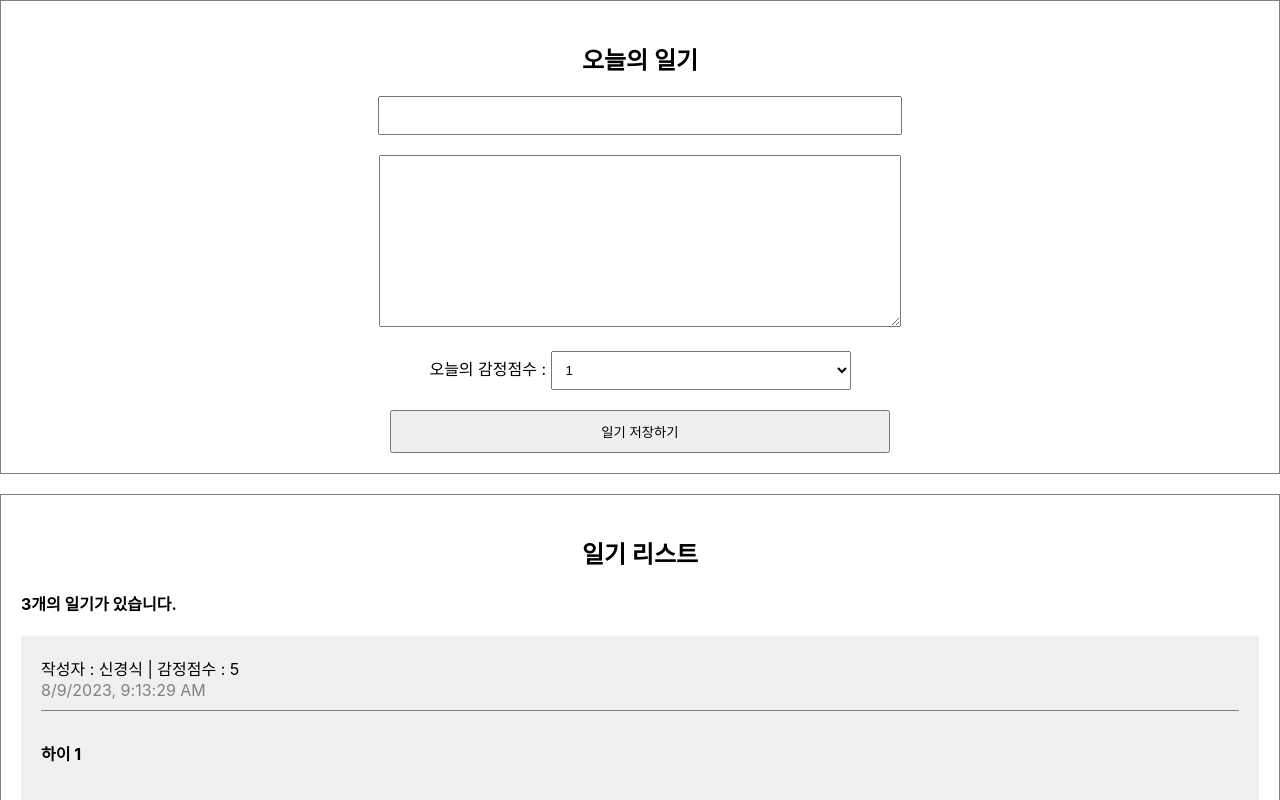
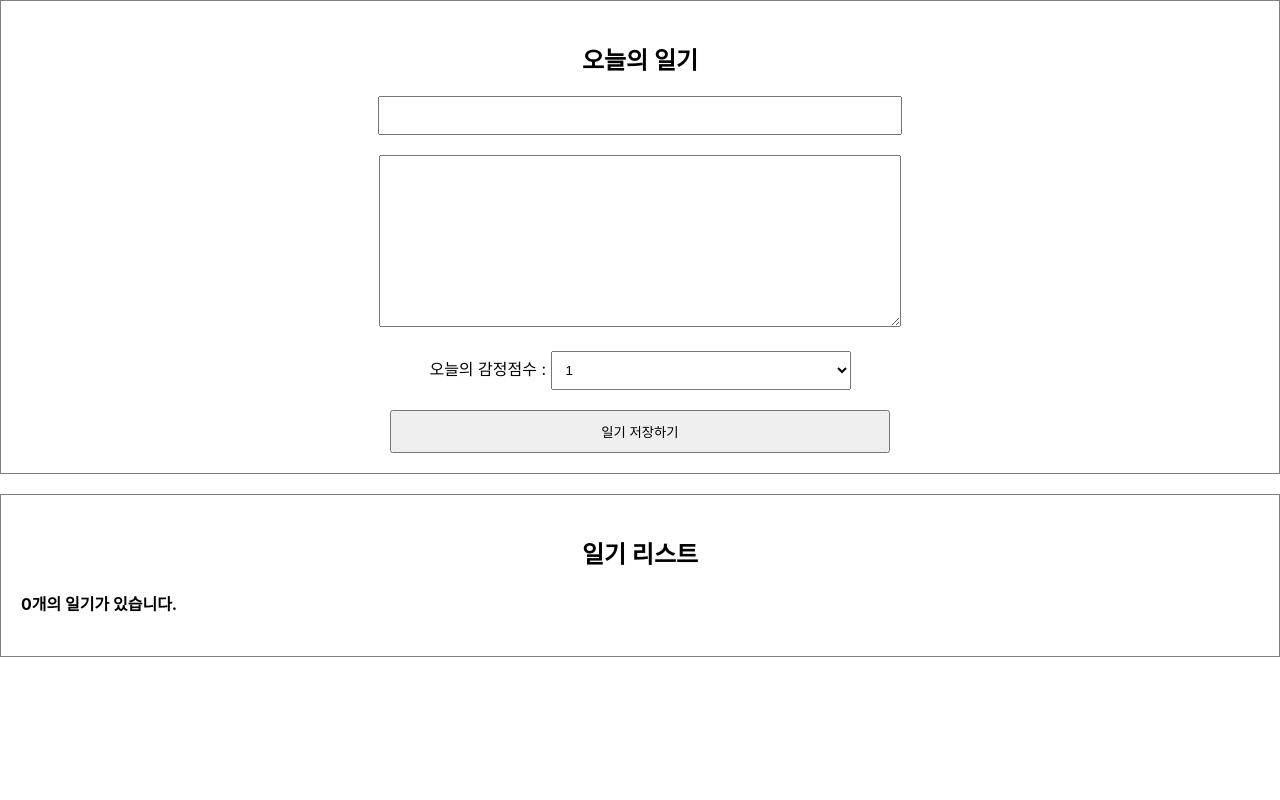
Before and after one commit to sks8960/studyJS, a React (Create React App) app: page / in a window 1280 px wide. Shown: the top 800 px of the page. Built offline with nearby package versions, Linux system fonts and the light colour scheme.

Commit message:
일기장 추가 및 수정기능 추가

```diff
--- a/src/App.js
+++ b/src/App.js
@@ -1,37 +1,40 @@
-import React, {useRef, useEffect} from 'react';
+import React, {useRef, useState} from 'react';
 import './App.css';
 import DiaryEditor from "./DiaryEditor";
 import DiaryList from './DiaryList';
 
-const dummyList = [
-  {
-    id:1,
-    author:"신경식",
-    content:"하이 1",
-    emotion:5,
-    created_date: new Date().getTime(),
-  },
-  {
-    id:2,
-    author:"이순신",
-    content:"하이 2",
-    emotion:4,
-    created_date: new Date().getTime(),
-  },
-  {
-    id:3,
-    author:"홍길동",
-    content:"하이 3",
-    emotion:3,
-    created_date: new Date().getTime(),
-  },
-]
+const App = () => {
 
-const App = () => {
+  const [data, setData] = useState([]);
+  const dataId = useRef(0);
+  const onCreate = (author, content, emotion) => {
+    const created_date = new Date().getTime();
+    const newItem = {
+      author,
+      content,
+      emotion,
+      created_date,
+      id: dataId.current
+    }
+    dataId.current += 1;
+    setData([newItem, ...data]);
+  };
+
+  const onRemove = (targetId) => {
+    const newDiaryList = data.filter((it) => it.id !== targetId);
+    setData(newDiaryList);
+  };
+
+  const onEdit = (targetId, newContent) => {
+    setData(
+      data.map((it)=>it.id === targetId ? {...it, content: newContent} : it)
+    )
+  }
+
   return (
     <div className="App">
-      <DiaryEditor/>
-      <DiaryList diaryList={dummyList}/>
+      <DiaryEditor onCreate={onCreate}/>
+      <DiaryList onEdit={onEdit} onRemove={onRemove} diaryList={data}/>
     </div>
   );
 }
--- a/src/DiaryEditor.js
+++ b/src/DiaryEditor.js
@@ -1,6 +1,6 @@
 import { useRef, useState } from "react";
 
-const DiaryEditor = () => {
+const DiaryEditor = ({onCreate}) => {
 
     const authorInput = useRef();
     const contentInput = useRef();
@@ -27,7 +27,13 @@
             contentInput.current.focus();
             return;
         }
+        onCreate(state.author, state.content, state.emotions);
         alert("저장 성공");
+        setState({
+            author: "",
+            content: "",
+            emotions: 1,
+        });
     };
 
     return <div className="DiaryEditor">
--- a/src/DiaryItem.js
+++ b/src/DiaryItem.js
@@ -1,11 +1,56 @@
-const DiaryItem = ({author, content, created_date, emotion, id}) => {
+import { useState, useRef } from "react";
+
+const DiaryItem = ({author, content, created_date, emotion, id, onRemove, onEdit,}) => {
+    const [isEdit, setIsEdit] = useState(false);
+    const toggleEdit = () => setIsEdit(!isEdit);
+    const [localContent, setLocalContent] = useState(content);
+
+    const localCententInput = useRef();
+
+    const handleQuitEdit = () =>{
+        setIsEdit(false);
+        setLocalContent(content);
+    }
+
+    const handleRemove = () => {
+        if(window.confirm(`${id}번째 일기를 정말로 삭제하시겠습니까?`)){
+            onRemove(id);
+        }
+    }
+
+    const handleEdit = () => {
+        if(localContent.length < 5){
+            localCententInput.current.focus();
+            return;
+        }
+        if(window.confirm(`${id}번째 일기를 수정하시겠습니까?`)){
+            onEdit(id, localContent);
+            toggleEdit();
+        }
+    }
+
     return <div className="DiaryItem">
         <div className="Info">
             <span>작성자 : {author} | 감정점수 : {emotion} </span>
             <br />
             <span className="date">{new Date(created_date).toLocaleString()}</span>
         </div>
-        <div className="content">{content}</div>
+        <div className="content">
+            {isEdit ? (
+            <>
+                <textarea ref={localCententInput} value={localContent} onChange={(e)=>setLocalContent(e.target.value)}/>
+            </> ) : (<>{content}</>)}
+        </div>
+        {isEdit ? (
+        <>
+            <button onClick={handleQuitEdit}>수정취소</button>
+            <button onClick={handleEdit}>수정완료</button>
+        </>)
+        : (
+        <>
+            <button onClick={handleRemove}>삭제하기</button>
+            <button onClick={toggleEdit}>수정하기</button>
+        </>)}
     </div>
 }
 
--- a/src/DiaryList.js
+++ b/src/DiaryList.js
@@ -1,13 +1,13 @@
 import DiaryItem from "./DiaryItem";
 
-const DiaryList = ({diaryList}) => {
+const DiaryList = ({onEdit, onRemove, diaryList}) => {
     console.log(diaryList);
     return <div className="DiaryList">
         <h2>일기 리스트</h2>
         <h4>{diaryList.length}개의 일기가 있습니다.</h4>
         <div>
             {diaryList.map((it)=>(
-                <DiaryItem key={it.id} {...it} />
+                <DiaryItem key={it.id} {...it} onRemove={onRemove} onEdit={onEdit} />
                  ))}
         </div>
     </div>
```
